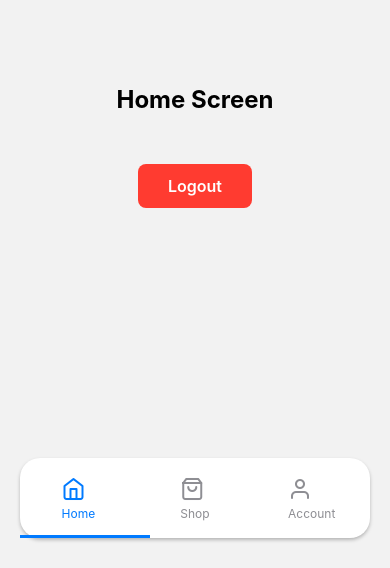
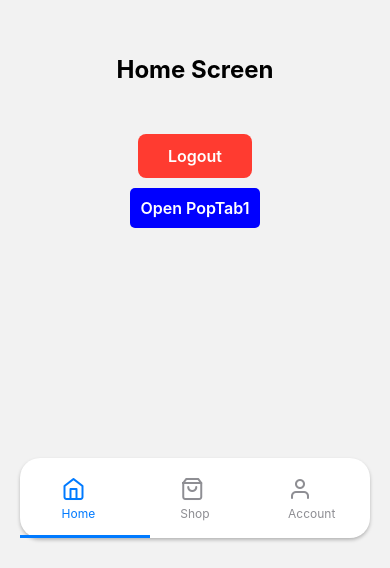
Before and after one commit to GiftSibiya/popup, a React Native app: screen /Main in a window 390 px wide. Shown: the part 276-844 px from the top of the page. Built offline with nearby package versions, Linux system fonts and the light colour scheme.

Commit message:
Add PopTab1 component export and update HomeScreen for navigation

```diff
--- a/src/components/index.ts
+++ b/src/components/index.ts
@@ -6,3 +6,6 @@ export { default as PopUpWrapper } from './elements/PopUpWrapper';
 
 
 // ---------- PAGES ---------- //
+
+// ---------- POPUPS ---------- //
+export { default as PopTab1 } from './popups/PopTab1';
--- a/src/pages/home/HomeScreen.tsx
+++ b/src/pages/home/HomeScreen.tsx
@@ -8,11 +8,8 @@ const HomeScreen = () => {
   const { setBottomTabInactive } = useBottomTabState();
 
   const handleLogout = () => {
-    // Set bottom tab to inactive (will slide down)
     setBottomTabInactive();
-
-    // Navigate back to Auth screen
-    navigation.navigate('Auth');
+    navigation.popToTop();
   };
 
   return (
@@ -24,6 +21,13 @@ const HomeScreen = () => {
         onPress={handleLogout}
       >
         <Text style={styles.logoutButtonText}>Logout</Text>
+      </TouchableOpacity>
+
+      <TouchableOpacity
+        style={{ backgroundColor: 'blue', marginVertical: 10, padding: 10, borderRadius: 5 }}
+        onPress={handleLogout}
+      >
+        <Text style={styles.logoutButtonText}>Open PopTab1</Text>
       </TouchableOpacity>
     </View>
   )
```
Also changed, not shown: src/components/popups/PopTab1.tsx (added, +14 -0 lines).
